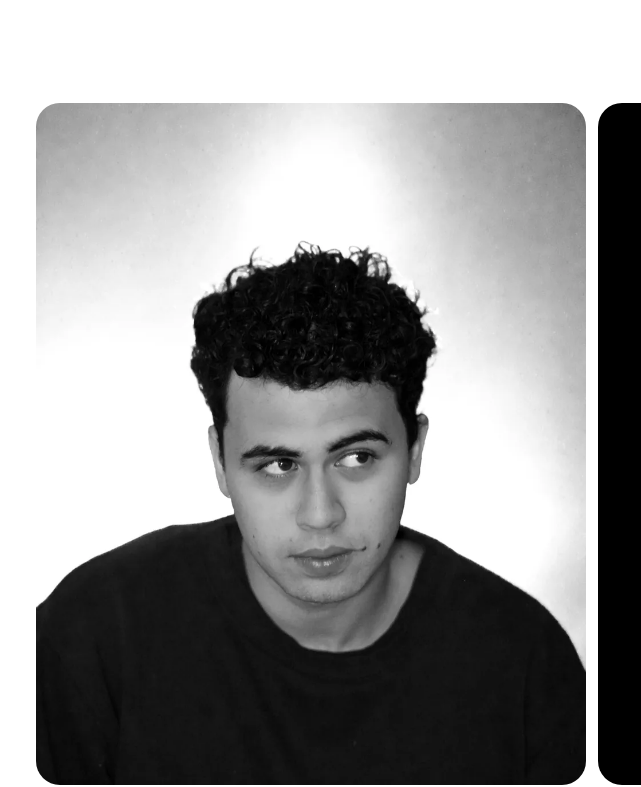
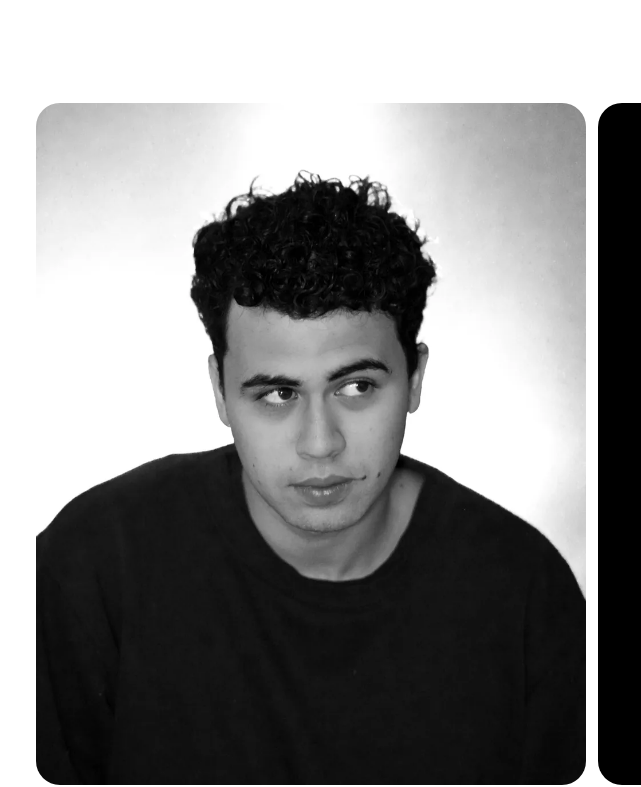
Before and after one commit to igormfeliciano-creator/igormarques.art, a plain HTML site: page index.html in a window 1280 px wide. Shown: the part 1761-2548 px from the top of the page, 0-641 px from the left. Drawn offline with Linux system fonts and the light colour scheme.

Commit message:
Home: foto do Sobre mim mais centralizada
Co-Authored-By: Claude Opus 5.5 <noreply@anthropic.com>
Claude-Session: https://claude.ai/code/session_017wmfU7upijao7p9cvYBLZd

```diff
--- a/assets/css/main.css
+++ b/assets/css/main.css
@@ -142,7 +142,7 @@ main { display: flex; flex-direction: column; gap: 10px; }
 .about__photo { flex: 1; max-width: 600px; border-radius: var(--radius-lg); overflow: hidden; }
 .about__photo { position: relative; min-height: 560px; }
 /* a foto acompanha a altura do bloco de texto e corta só a parte de baixo */
-.about__photo .img { position: absolute; inset: 0; object-position: center top; }
+.about__photo .img { position: absolute; inset: 0; object-position: center 50%; }
 .about__card { flex: 1; display: flex; flex-direction: column; justify-content: space-between; gap: 24px; padding: 48px;
   background: var(--surface-inverse); color: var(--text-inverse-secondary); border-radius: var(--radius-lg); }
 .about__content { display: flex; flex-direction: column; align-items: flex-start; gap: 16px; font-size: var(--fs-body-sm); }
```
